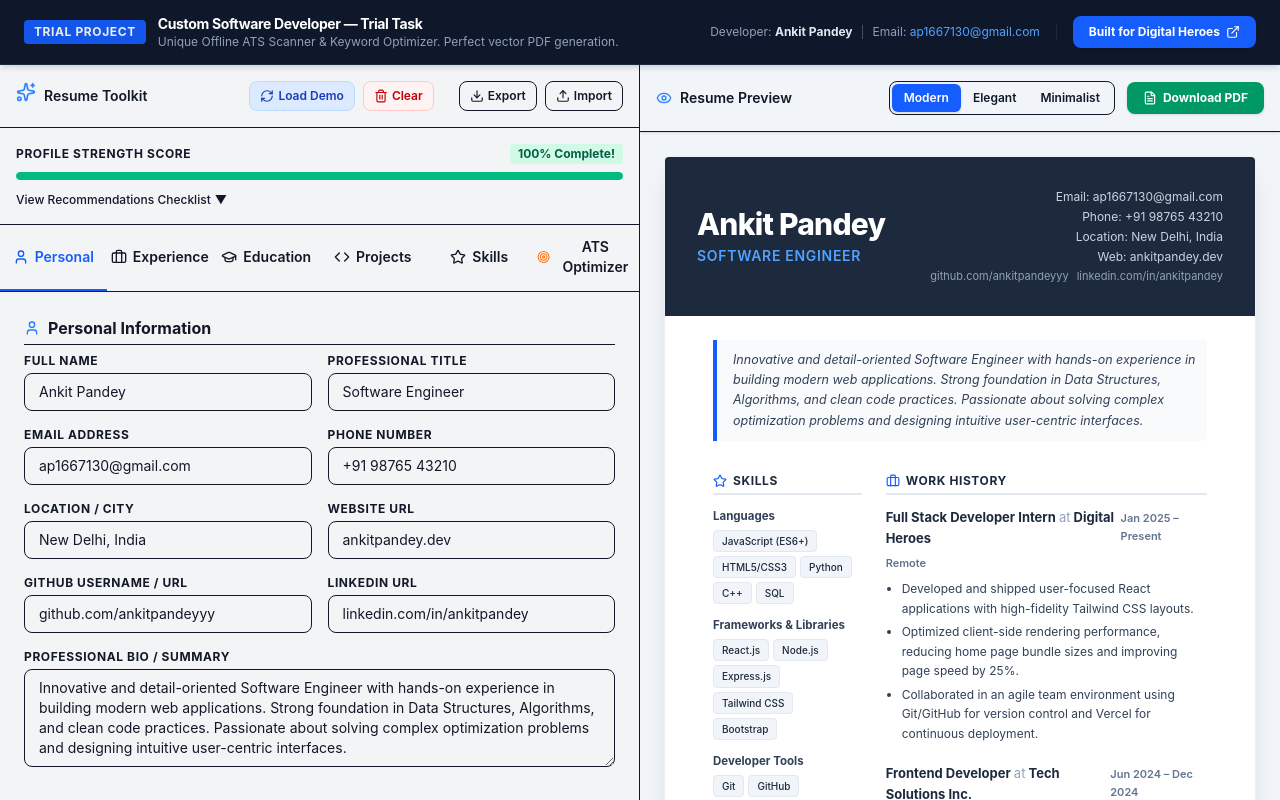
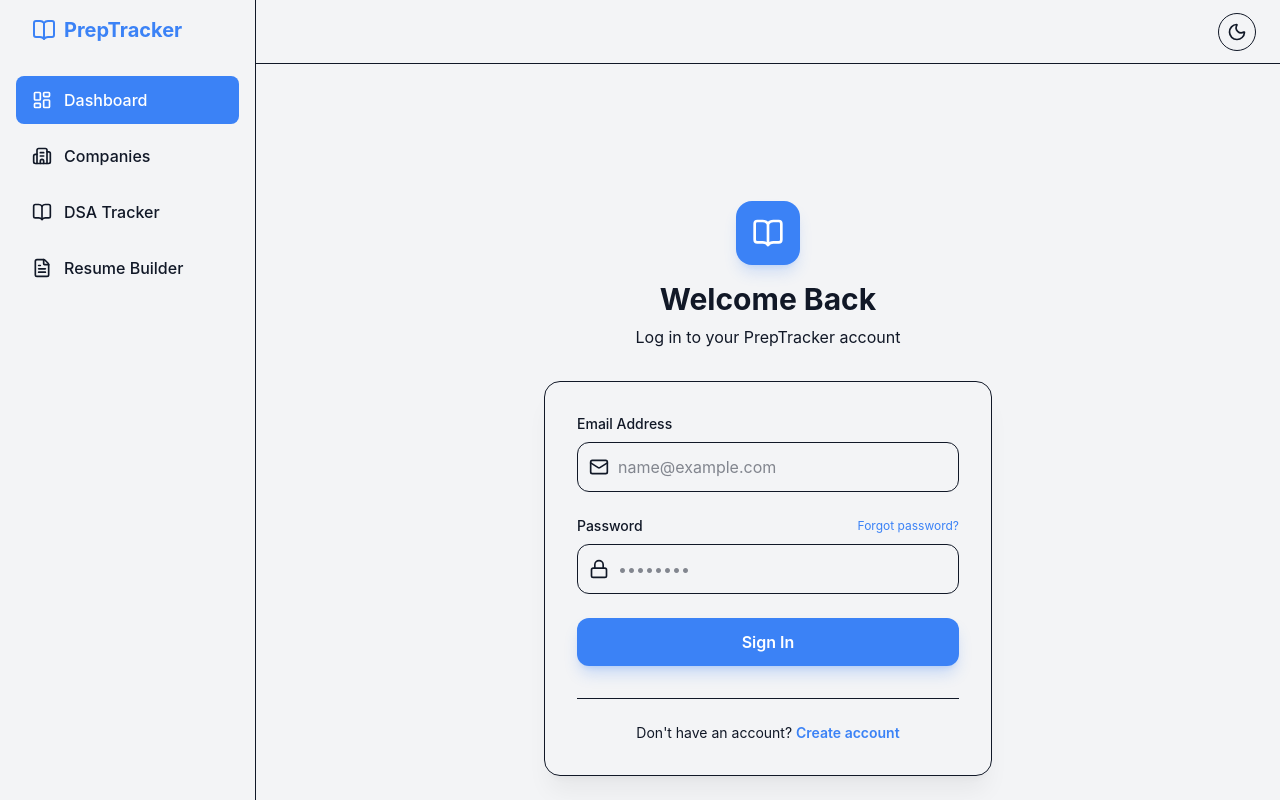
Before and after one commit to ankitpandeyyy/placement-preparation-tracker, a React app in the folder frontend/: page / in a window 1280 px wide. Shown: the top 800 px of the page. Built offline with nearby package versions, Linux system fonts and the light colour scheme; the HTML template or start-up script is replaced by a standard one.

Commit message:
Restore root route to Placement Prep Tracker Dashboard

```diff
--- a/frontend/src/App.jsx
+++ b/frontend/src/App.jsx
@@ -11,10 +11,10 @@ import ResumeBuilder from './pages/ResumeBuilder';
 function Sidebar() {
   const location = useLocation();
   const navItems = [
-    { name: 'Resume Builder', path: '/', icon: FileText },
-    { name: 'Dashboard', path: '/dashboard', icon: LayoutDashboard },
+    { name: 'Dashboard', path: '/', icon: LayoutDashboard },
     { name: 'Companies', path: '/companies', icon: Building2 },
     { name: 'DSA Tracker', path: '/dsa', icon: BookOpen },
+    { name: 'Resume Builder', path: '/resume-builder', icon: FileText },
   ];
 
   return (
@@ -82,7 +82,7 @@ function ThemeToggle() {
 function Layout({ children, user, onLogout }) {
   const location = useLocation();
   const isAuthPage = location.pathname === '/login' || location.pathname === '/register';
-  const isResumePage = location.pathname === '/';
+  const isResumePage = location.pathname === '/resume-builder';
 
   if (isAuthPage || isResumePage) {
     return <div className="w-full h-full bg-bg">{children}</div>;
@@ -125,13 +125,13 @@ function App() {
     <Router>
       <Layout user={user} onLogout={handleLogout}>
         <Routes>
-          <Route path="/" element={<ResumeBuilder />} />
+          <Route
+            path="/"
+            element={user ? <Dashboard /> : <Login onLogin={setUser} />}
+          />
           <Route path="/login" element={<Login onLogin={setUser} />} />
           <Route path="/register" element={<Register onLogin={setUser} />} />
-          <Route
-            path="/dashboard"
-            element={user ? <Dashboard /> : <Login onLogin={setUser} />}
-          />
+          <Route path="/resume-builder" element={<ResumeBuilder />} />
           <Route
             path="/companies"
             element={user ? <Companies /> : <Login onLogin={setUser} />}
```
